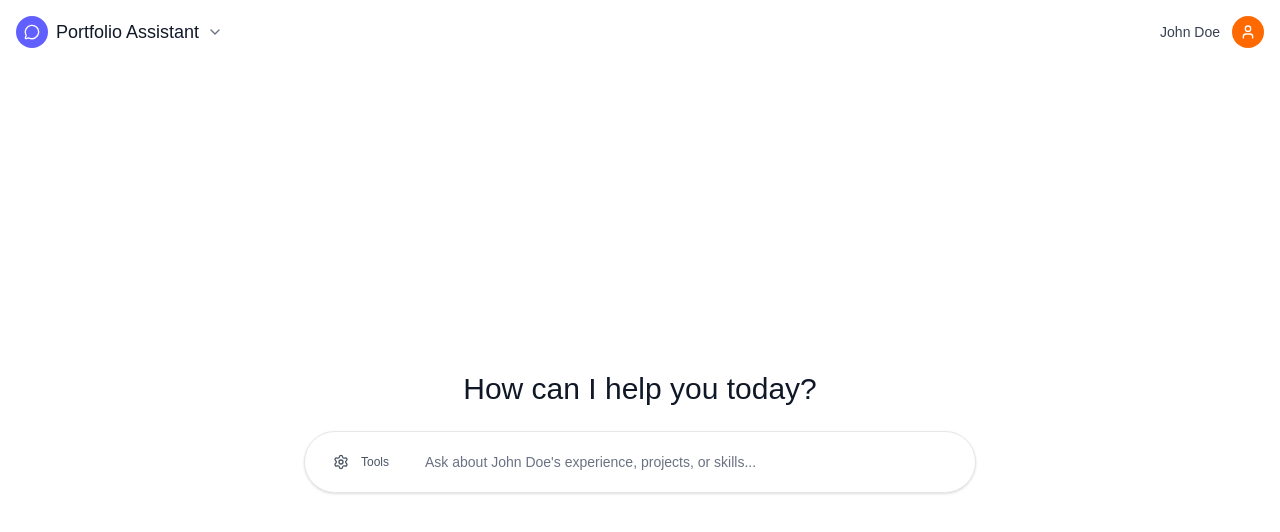
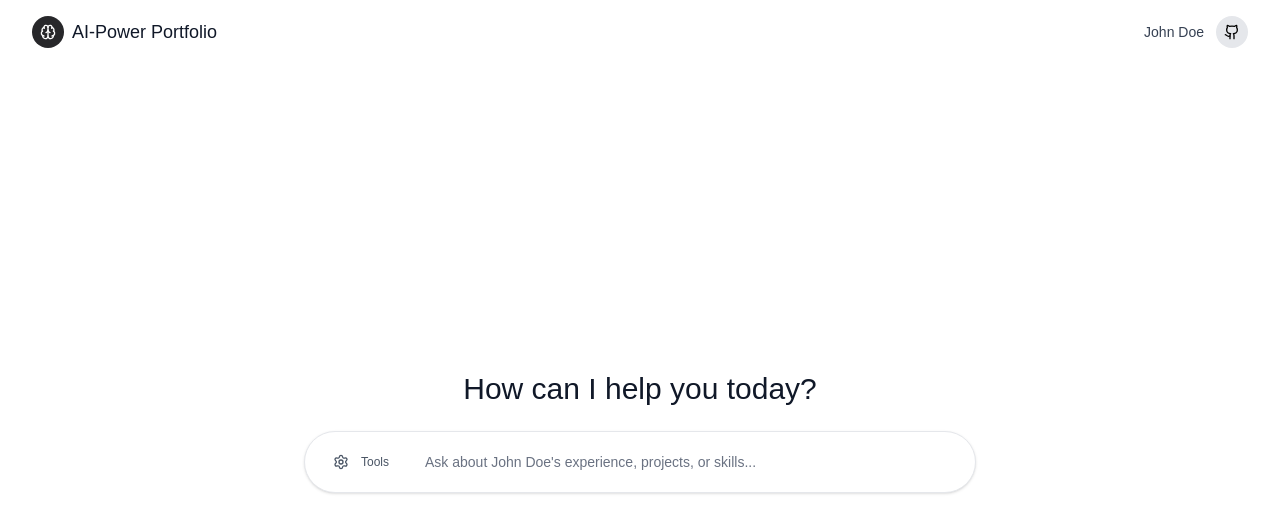
Before and after one commit to nonameb3/ai-interface, a Next.js app: page / in a window 1280 px wide. Shown: the top 532 px of the page. Built offline with nearby package versions, Linux system fonts and the light colour scheme.

Commit message:
feat: update website icon

```diff
--- a/src/app/page.tsx
+++ b/src/app/page.tsx
@@ -1,7 +1,7 @@
 "use client";
 
 import { useState, useEffect, useRef } from "react";
-import { MessageCircle, Settings, ChevronDown, User, ArrowDown } from "lucide-react";
+import { MessageCircle, Brain, Settings, Github, ArrowDown } from "lucide-react";
 import { useChat } from "@ai-sdk/react";
 import ReactMarkdown from "react-markdown";
 import remarkGfm from "remark-gfm";
@@ -51,18 +51,17 @@ export default function PortfolioAssistant() {
   return (
     <div className="h-screen bg-white flex flex-col relative">
       {/* Header */}
-      <div className="flex items-center justify-between p-4 bg-white z-10">
+      <div className="flex items-center justify-between p-4 px-8 bg-white z-10">
         <div className="flex items-center gap-2">
-          <div className="w-8 h-8 bg-indigo-500 rounded-full flex items-center justify-center">
-            <MessageCircle className="w-4 h-4 text-white" />
+          <div className="w-8 h-8 bg-zinc-800 rounded-full flex items-center justify-center">
+            <Brain className="w-4 h-4 text-white" />
           </div>
-          <h1 className="text-lg font-medium text-gray-900">Portfolio Assistant</h1>
-          <ChevronDown className="w-4 h-4 text-gray-500" />
+          <h1 className="text-lg font-medium text-gray-900">AI-Power Portfolio</h1>
         </div>
         <div className="flex items-center gap-3">
           <span className="text-sm font-medium text-gray-700">{portfolioName}</span>
-          <div className="w-8 h-8 bg-orange-500 rounded-full flex items-center justify-center">
-            <User className="w-4 h-4 text-white" />
+          <div className="w-8 h-8 bg-gray-200 rounded-full flex items-center justify-center">
+            <Github className="w-4 h-4 text-black" />
           </div>
         </div>
       </div>
```
